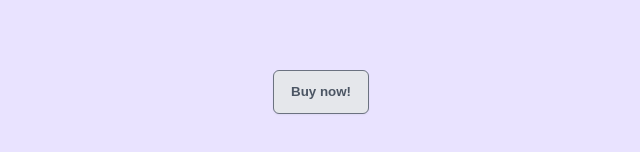
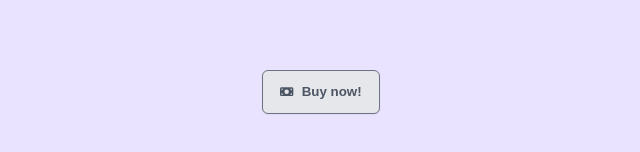
Before and after one commit to rvd2pwipwip/react-component-library, a React (Vite) app: page / in a window 1280 px wide. Shown: the part 340-492 px from the top of the page, without its empty margins (319-959 px from the left). Built offline with nearby package versions, Linux system fonts and the light colour scheme.

Commit message:
Button - More Complex React Children @ https://scrimba.com/advanced-react-c02h/~06

```diff
--- a/package.json
+++ b/package.json
@@ -11,7 +11,8 @@
   },
   "dependencies": {
     "react": "^19.2.0",
-    "react-dom": "^19.2.0"
+    "react-dom": "^19.2.0",
+    "react-icons": "^5.5.0"
   },
   "devDependencies": {
     "@eslint/js": "^9.39.1",
--- a/src/App.jsx
+++ b/src/App.jsx
@@ -1,17 +1,20 @@
 // import { useState } from "react";
 import "./App.css";
 import Button from "./Button";
+import { FaMoneyBill } from "react-icons/fa6";
 
 /**
- * Challenge: Make the Button accept and display children.
- *
- * Change the text to say "Buy now!" so it's less boring 🥱
+ * Challenge: Add the "FaMoneyBill" icon to the left
+ * of the "Buy now!" text in the button
  */
 
 function App() {
   return (
     <main>
-      <Button>Buy now!</Button>
+      <Button>
+        <FaMoneyBill />
+        Buy now!
+      </Button>
     </main>
   );
 }
--- a/src/index.css
+++ b/src/index.css
@@ -27,4 +27,8 @@
   padding: 9px 17px;
   border-radius: 6px;
   line-height: 24px;
+  display: flex;
+  align-items: center;
+  justify-content: center;
+  gap: 0.5rem;
 }
```
Also changed, not shown: 1 other file (tests, documents, lock files or other folders).
